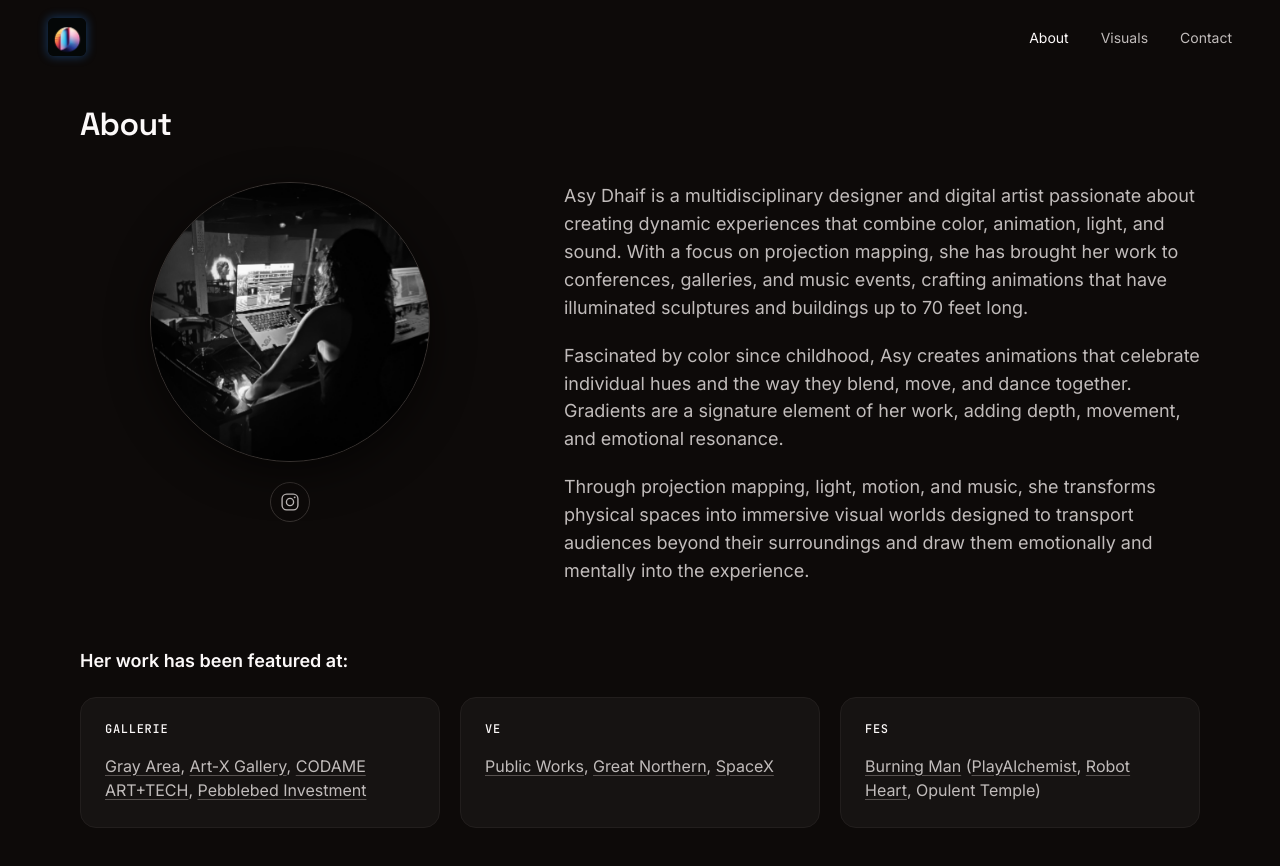
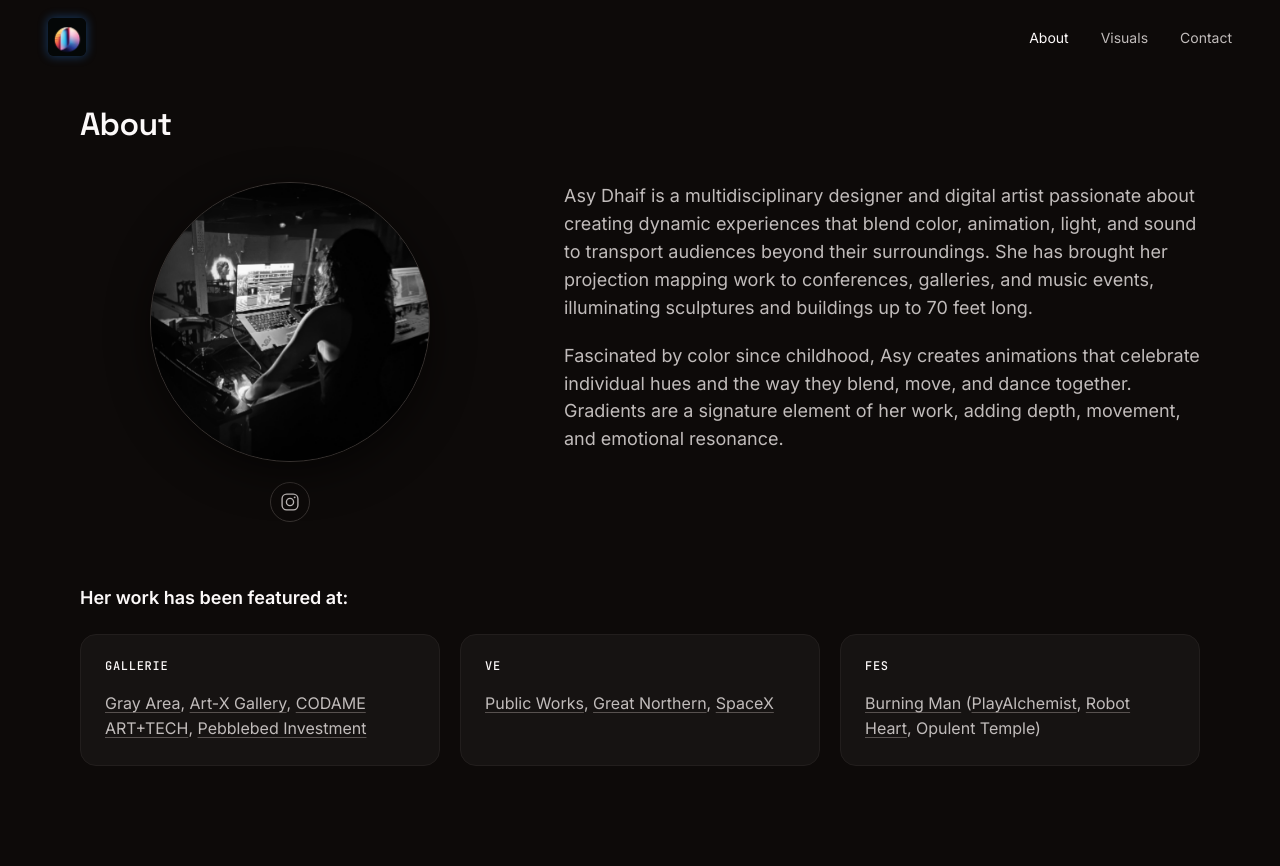
Before and after one commit to Asy-d/iasy-site, a plain HTML site: page about/index.html in a window 1280 px wide. Drawn offline with Linux system fonts and the light colour scheme.

Commit message:
Rewrite About intro and remove closing projection-mapping paragraph
Co-Authored-By: Claude Sonnet 5.5 <noreply@anthropic.com>

```diff
--- a/about/index.html
+++ b/about/index.html
@@ -33,9 +33,8 @@
       </div>
 
       <div class="about-bio">
-        <p>Asy Dhaif is a multidisciplinary designer and digital artist passionate about creating dynamic experiences that combine color, animation, light, and sound. With a focus on projection mapping, she has brought her work to conferences, galleries, and music events, crafting animations that have illuminated sculptures and buildings up to 70 feet long.</p>
+        <p>Asy Dhaif is a multidisciplinary designer and digital artist passionate about creating dynamic experiences that blend color, animation, light, and sound to transport audiences beyond their surroundings. She has brought her projection mapping work to conferences, galleries, and music events, illuminating sculptures and buildings up to 70 feet long.</p>
         <p>Fascinated by color since childhood, Asy creates animations that celebrate individual hues and the way they blend, move, and dance together. Gradients are a signature element of her work, adding depth, movement, and emotional resonance.</p>
-        <p>Through projection mapping, light, motion, and music, she transforms physical spaces into immersive visual worlds designed to transport audiences beyond their surroundings and draw them emotionally and mentally into the experience.</p>
       </div>
     </div>
 
```
